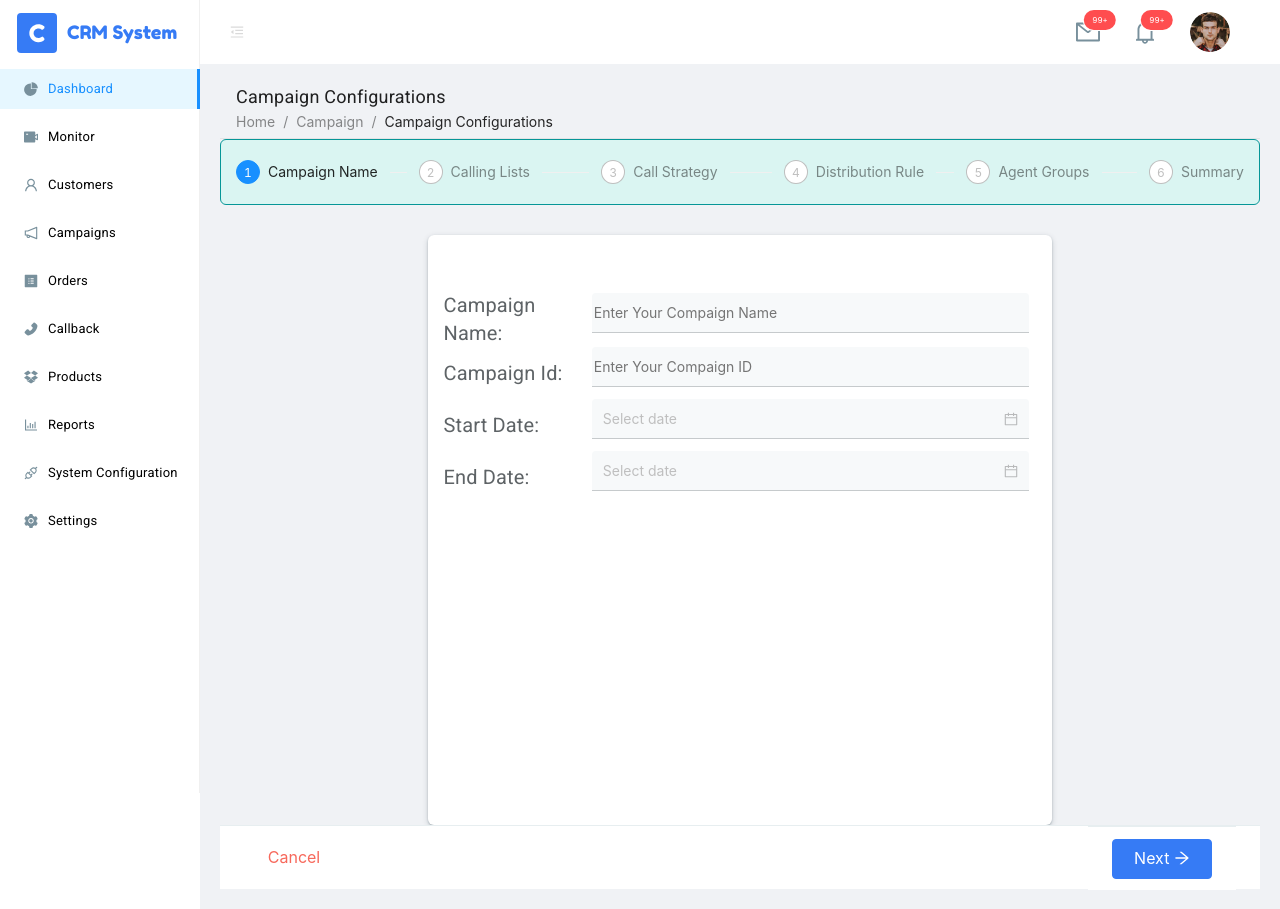
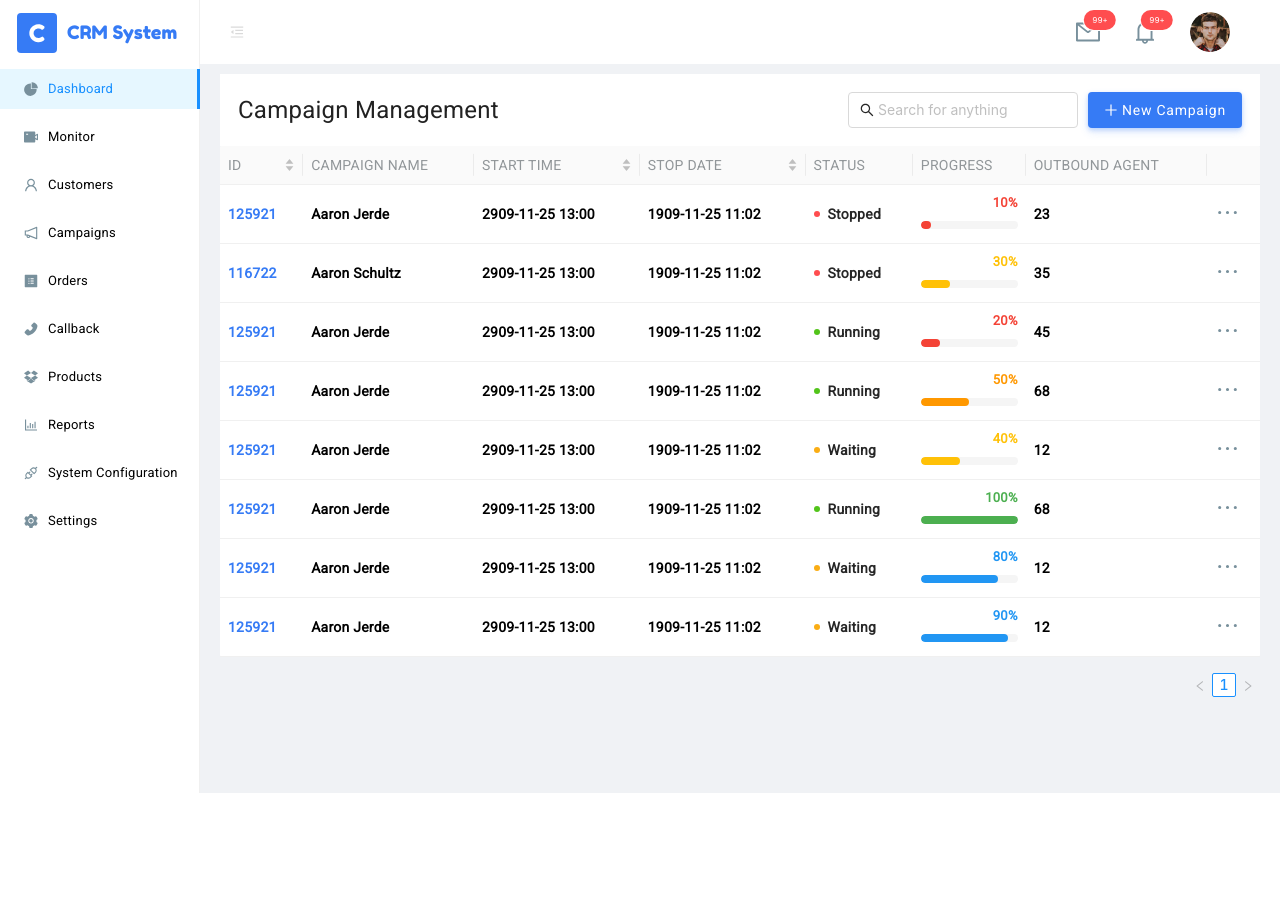
Before and after one commit to huynhnt1406/tms, a React (Create React App) app: page / in a window 1280 px wide. After the commit the page ends 800 px from the top, so only its background shows below. Built offline with nearby package versions, Linux system fonts and the light colour scheme.

Commit message:
still working on campaign page

```diff
--- a/src/components/OrderDetail.jsx
+++ b/src/components/OrderDetail.jsx
@@ -11,6 +11,7 @@ import CampaignConfig from '../views/CampaignConfig'
 import {BrowserRouter as Router, Route, Switch} from 'react-router-dom'
 import OrderProcessing from '../views/OrderProcessing';
 import OrderList from '../views/OrderList'
+import CampaignManagement from '../views/CampaignManagement';
 const { Header, Sider, Content } = Layout;
 function OrderDetail() {
     const [collapsed, setCollapsed] = useState(false)
@@ -82,7 +83,7 @@ function OrderDetail() {
               position:'relative',
             }}
           >
-          <CampaignConfig/>
+          <CampaignManagement/>
           </Content>
         </Layout>
       </Layout>
--- a/src/styles/Campaign.js
+++ b/src/styles/Campaign.js
@@ -8,7 +8,9 @@ const CampaignTitle = styled(OrderTitle)`
 const CampaignClass = styled.div`
     display:flex;
     flex-direction:column;
+    position:relative;
 `
+const ProgressContainer = styled(CampaignClass)``
 const CampaignHeader = styled(CampaignClass)`
     padding:9px 16px 5px 16px;
     border-bottom:1px solid #E3E4E5;
@@ -74,5 +76,5 @@ const CampaignSteps = styled(CampaignClass)``
 
 export {
     CampaignClass, CampaignHeader, CampaignTitle, StepsStyle, FontCampaign, ButtonNext, ButtonPre, Cancel, ButtonField,
-    FieldLeft, FieldRight, CampaignSteps, CampaignContent,
+    FieldLeft, FieldRight, CampaignSteps, CampaignContent,ProgressContainer
 }
--- a/src/styles/CampaignElementStyle/Elements.js
+++ b/src/styles/CampaignElementStyle/Elements.js
@@ -1,5 +1,6 @@
 import styled from 'styled-components'
 import { ButtonNext } from '../Campaign'
+import { Button } from '../OrderList'
 const Input = styled.input`
     background: #F7F9FA;
     border-radius: 4px 4px 0px 0px;
@@ -84,4 +85,8 @@ const  RadioStyle = {
 const DescStyle = {
     backgroundColor:'#F7F9FA',
 }
-export {Input,ChangeDate,CampaignNameStyle,CampaignForm ,CallingListsStyle ,CallStrategyStyle,RuleStyle,AgentGroupsStyle,SummaryStyle,SearchField ,RemoveButton,RadioStyle,DescStyle}
+const NewCampaign = styled(Button)`
+    width:154px;
+`
+
+export {Input,ChangeDate,CampaignNameStyle,CampaignForm ,CallingListsStyle ,CallStrategyStyle,RuleStyle,AgentGroupsStyle,SummaryStyle,SearchField ,RemoveButton,RadioStyle,DescStyle,NewCampaign}
--- a/src/styles/CampaignElementStyle/Fonts.js
+++ b/src/styles/CampaignElementStyle/Fonts.js
@@ -35,15 +35,36 @@ const ElementFont = styled(InputFont)`
 `
 const TableFont = styled.span`
     font-family: Roboto;
-    font-weight:400;
+    font-weight:500;
     font-size: 14px;
     line-height: 20px;
     letter-spacing: 0.25px;
     text-transform: uppercase;
     color: #919699;
 `
+const ElementTable = styled(TableFont)`
+    text-transform:none;
+    color:black;
+    font-weight:800;
+`
 const NumberStyle = styled(TableFont)`
     color: #000000;
 `
+const ManageFont = styled.span`
+    font-family: Roboto;
+    font-weight: 500;
+    font-size: 14px;
+    line-height: 16px;
+    letter-spacing: 0.75px;
+    color: #FFFFFF;
+`
+const PercentFont =`
+    fontFamily: Roboto;
+    fontSize:' 10px';
+    lineHeight: '20px';
+    textAlign: right;
+    letterSpacing: '0.25px';
+`
 
-export {NumberStyle,TableFont,ElementFont,SearchFont,ListFont,InputFont ,MainFont,ItemFont,RadioFont}
+
+export {NumberStyle,TableFont,ElementFont,SearchFont,ListFont,InputFont ,MainFont,ItemFont,RadioFont,ManageFont ,PercentFont,ElementTable}
--- /dev/null
+++ b/src/views/CampaignManagement.jsx
@@ -0,0 +1,196 @@
+import React from 'react'
+import {Input,Table,Badge, Progress} from 'antd'
+import {PlusOutlined,SearchOutlined,EllipsisOutlined} from '@ant-design/icons'
+import { ProgressContainer } from '../styles/Campaign'
+import {OrderTitle, Wrapper, Header, OrderRight,inputStyle} from '../styles/OrderList'
+import {NewCampaign} from '../styles/CampaignElementStyle/Elements'
+import { ManageFont , TableFont } from '../styles/CampaignElementStyle/Fonts'
+import {NumberStyle ,ElementTable} from '../styles/CampaignElementStyle/Fonts'
+function CampaignManagement() {
+    const data = [
+        {
+            key:1,
+            id:125921,
+            campaignname:'Aaron Jerde',
+            starttime: '2909-11-25 13:00',
+            endtime : '1909-11-25 11:02',
+            statustype:'Stopped',
+            progress : 10,
+            outboundagent:23
+        },
+        {
+            key:2,
+            id:116722,
+            campaignname:'Aaron Schultz',
+            starttime: '2909-11-25 13:00',
+            endtime : '1909-11-25 11:02',
+            statustype:'Stopped',
+            progress : 30,
+            outboundagent:35
+        },
+        {
+            key:3,
+            id:125921,
+            campaignname:'Aaron Jerde',
+            starttime: '2909-11-25 13:00',
+            endtime : '1909-11-25 11:02',
+            statustype:'Running',
+            progress : 20,
+            outboundagent:45
+        },
+        {
+            key:4,
+            id:125921,
+            campaignname:'Aaron Jerde',
+            starttime: '2909-11-25 13:00',
+            endtime : '1909-11-25 11:02',
+            statustype:'Running',
+            progress : 50,
+            outboundagent:68
+        },
+        {
+            key:5,
+            id:125921,
+            campaignname:'Aaron Jerde',
+            starttime: '2909-11-25 13:00',
+            endtime : '1909-11-25 11:02',
+            statustype:'Waiting',
+            progress : 40,
+            outboundagent:12
+        },
+        {
+            key:6,
+            id:125921,
+            campaignname:'Aaron Jerde',
+            starttime: '2909-11-25 13:00',
+            endtime : '1909-11-25 11:02',
+            statustype:'Running',
+            progress : 100,
+            outboundagent:68
+        },
+        {
+            key:7,
+            id:125921,
+            campaignname:'Aaron Jerde',
+            starttime: '2909-11-25 13:00',
+            endtime : '1909-11-25 11:02',
+            statustype:'Waiting',
+            progress : 80,
+            outboundagent:12
+        },
+        {
+            key:8,
+            id:125921,
+            campaignname:'Aaron Jerde',
+            starttime: '2909-11-25 13:00',
+            endtime : '1909-11-25 11:02',
+            statustype:'Waiting',
+            progress : 90,
+            outboundagent:12
+        }
+    ]
+    const columns = [
+        {
+        key:'id',
+        title: <TableFont>ID</TableFont>,
+        dataIndex: 'id',
+        sorter: (a, b) => a.id - b.id,
+        render: (id) =>  <ElementTable style={{color:'#367BF5'}}>{id}</ElementTable>
+        },
+        {
+        key:'campaignname',
+        title: <TableFont>CAMPAIGN NAME</TableFont>,
+        dataIndex: 'campaignname',
+        render: campaignname => <ElementTable>{campaignname}</ElementTable>
+        },
+        {
+        key:'starttime',
+        title:<TableFont>START TIME</TableFont>,
+        dataIndex: 'starttime',
+        sorter: (a, b) => a.productname - b.productname,
+        render: starttime => <ElementTable>{starttime}</ElementTable>
+        },
+        {
+            key:'endtime',
+            title:<TableFont>STOP DATE</TableFont>,
+            dataIndex: 'endtime',
+            sorter: (a, b) => a.productname - b.productname,
+            render: (endtime) => <ElementTable>{endtime}</ElementTable>
+        },
+        {
+            key:'statustype',
+            title: <TableFont>STATUS</TableFont>,
+            dataIndex: 'statustype',
+            render: (statustype) => {
+                let status= '';
+                if(statustype === 'Stopped'){
+                    status = "error"
+                }
+                if(statustype === 'Running'){
+                    status = "success"
+                }
+                if(statustype === 'Waiting'){
+                    status = "warning"
+                }
+                return(
+                    <ElementTable><Badge size="default"  status={status} text={statustype}></Badge></ElementTable>
+                )
+            }
+        },
+        {
+            key:'progress',
+            title: <TableFont>PROGRESS</TableFont>,
+            dataIndex: 'progress',
+            render: (progress) => {
+                let color = '';
+                if(progress === 100){
+                    color = '#4CAF50'
+                }
+                if(progress < 25){
+                    color = ' #F44336'
+                }
+                if( progress >= 25 && progress < 50){
+                    color = '#FFC107'
+                }
+                if( progress >= 50 && progress < 75){
+                    color = '#FF9800'
+                }
+                if( progress >= 75 && progress <= 99){
+                    color = '#2196F3'
+                }
+                return (
+                    <ProgressContainer>
+                        <ElementTable style={{ color:`${color}`, textAlign:'right',  fontFamily: 'Roboto',  letterSpacing: '0.25px', lineHeight: '20px',fontSize:' 13px', fontWeight:'1000' }}>{progress}%</ElementTable>
+                        <Progress percent={progress}  strokeColor={color} showInfo={false}  />
+                    </ProgressContainer>
+                )
+            }
+        },
+        {
+            key:'outboundagent',
+            title: <TableFont>OUTBOUND AGENT</TableFont> ,
+            dataIndex: 'outboundagent',
+            render : (outboundagent) =><ElementTable>{outboundagent}</ElementTable>
+        },
+        {
+            key:'',
+            title:null,
+            dataIndex: 'elipsed',
+            render: elipsed => <span><EllipsisOutlined style={{color:'#78909C', fontSize:'25px'}} /></span>
+        },
+    ];
+    return (
+        <Wrapper>
+            <Header style={{padding:'18px', backgroundColor:'white'}}>
+                <OrderTitle>Campaign Management</OrderTitle>
+                <OrderRight>
+                    <Input  placeholder="Search for anything" prefix={<SearchOutlined />} style={inputStyle} />
+                    <NewCampaign><PlusOutlined/> <ManageFont>New Campaign</ManageFont> </NewCampaign>
+                </OrderRight>
+            </Header>
+            <Table dataSource={data} columns={columns} size="small"/>
+        </Wrapper>
+    )
+}
+
+export default CampaignManagement
--- a/src/views/OrderList.jsx
+++ b/src/views/OrderList.jsx
@@ -4,6 +4,7 @@ import {SearchOutlined} from '@ant-design/icons'
 import {OrderTitle, Wrapper, Header, OrderRight,inputStyle, Button} from '../styles/OrderList'
 import {Table,Tag} from 'antd'
 import {InfoCircleOutlined, EllipsisOutlined} from '@ant-design/icons'
+import { TableFont,ElementTable } from '../styles/CampaignElementStyle/Fonts'
 function OrderList() {
     const [selectedRowKeys] = useState([])
     const data = [];
@@ -11,25 +12,28 @@ function OrderList() {
     const columns = [
         {
         key:'LEADID',
-        title: 'LEAD ID',
+        title: <TableFont>LEAD ID</TableFont>,
         dataIndex: 'LEADID',
         sorter: (a, b) => a.age - b.age,
+        render: (LEADID) => <ElementTable>{LEADID}</ElementTable>
         },
         {
         key:'name',
-        title: 'CUSTOMER NAME',
+        title: <TableFont>CUSTOMER NAME</TableFont>,
         dataIndex: 'name',
         sorter: (a, b) => a.name - b.name,
+        render: name => <ElementTable>{name}</ElementTable>
         },
         {
         key:'productname',
-        title: 'PRODUCT NAME',
+        title:<TableFont>PRODUCT NAME</TableFont> ,
         dataIndex: 'productname',
         sorter: (a, b) => a.productname - b.productname,
+        render: (productname) =><ElementTable>{productname}</ElementTable>
         },
         {
             key:'statuses',
-            title: 'STATUS',
+            title:<TableFont>STATUS</TableFont> ,
             dataIndex: 'statuses',
             sorter: (a, b) => a.age - b.age,
             render:statuses => (
@@ -67,16 +71,17 @@ function OrderList() {
         },
         {
             key:'codfee',
-            title: 'COD FEE',
+            title: <TableFont>COD FEE</TableFont>,
             dataIndex: 'codfee',
             sorter: (a, b) => a.codfee - b.codfee,
-            render: codfee => <span>{codfee}đ</span>,
+            render: codfee => <ElementTable>{codfee}đ</ElementTable>,
         },
         {
             key:'address',
-            title: 'ADDRESS',
+            title: <TableFont>ADDRESS</TableFont>,
             dataIndex: 'address',
             sorter: (a, b) => a.address - b.address,
+            render: (address) => <ElementTable>{address}</ElementTable>
         },
         {
             key:'',
```
